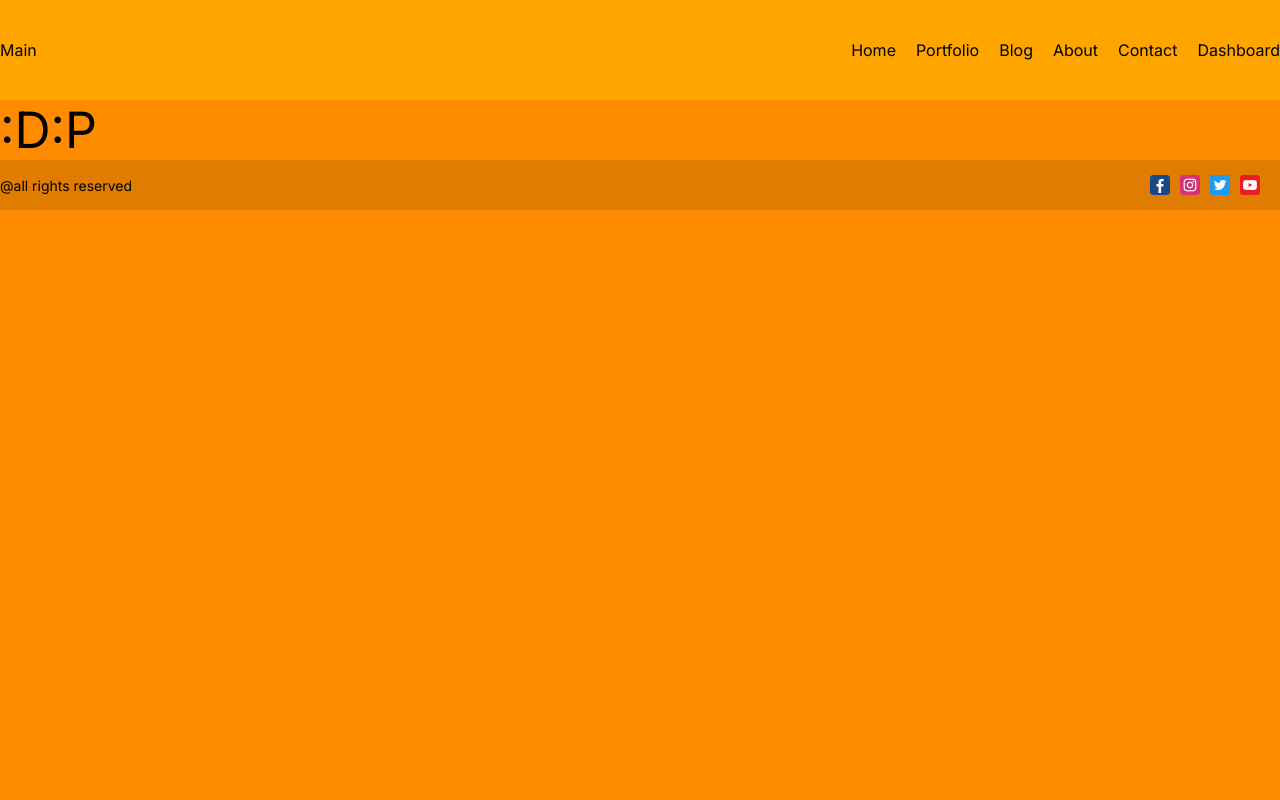
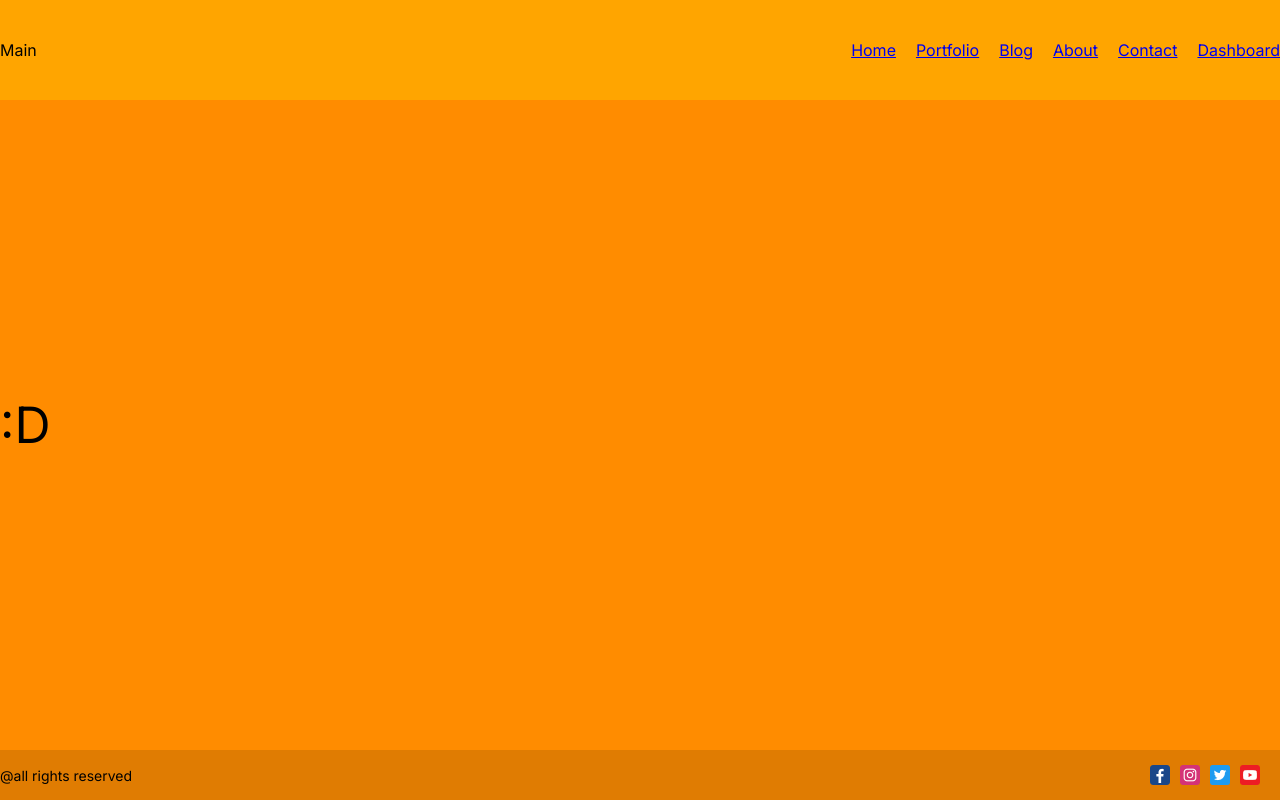
Before and after one commit to RyuKam1/next-app, a Next.js app: page / in a window 1280 px wide. Built offline with nearby package versions, Linux system fonts and the light colour scheme.

Commit message:
Added Routing

```diff
--- a/src/app/globals.css
+++ b/src/app/globals.css
@@ -10,3 +10,13 @@ body {
   overflow-x: hidden;
   background-color: darkorange;
 }
+
+.container {
+  max-width: 1366px;
+  min-height: 100vh;
+  margin: 0 auto;
+  padding: 0, 60px;
+  display: flex;
+  flex-direction: column;
+  justify-content: space-between;
+}
--- a/src/app/layout.js
+++ b/src/app/layout.js
@@ -14,9 +14,15 @@ export default function RootLayout({ children }) {
   return (
     <html lang="en">
       <body className={inter.className}>
-        <Navbar/>
-        {children}
-        <Footer/>
+
+        <div className='container'>
+
+          <Navbar/>
+          {children}
+          <Footer/>
+
+        </div>
+
         </body>
     </html>
   )
--- a/src/app/page.jsx
+++ b/src/app/page.jsx
@@ -4,7 +4,6 @@ export default function Home() {
   return (
     <main className={styles.main}>
       <span className={styles.mySpan}>:D</span>
-      <span className={styles.mySpan}>:P</span>
     </main>
   )
 }
--- a/src/components/navbar/Navbar.jsx
+++ b/src/components/navbar/Navbar.jsx
@@ -1,31 +1,38 @@
 import React from 'react'
 import styles from "./navbar.module.css"
+import Link  from 'next/link'
 
 function Navbar() {
     const links = [
         {
             id: 1,
-            title: "Home"
+            title: "Home",
+            url: '/'
         },
         {
             id: 2,
-            title: "Portfolio"
+            title: "Portfolio",
+            url: '/portfolio'
         },
         {
             id: 3,
-            title: "Blog"
+            title: "Blog",
+            url: '/blog'
         },
         {
             id: 4,
-            title: "About"
+            title: "About",
+            url: '/about'
         },
         {
             id: 5,
-            title: "Contact"
+            title: "Contact",
+            url: '/contact'
         },
         {
             id: 6,
-            title: "Dashboard"
+            title: "Dashboard",
+            url: '/dashboard'
         },
     ]
   return (
@@ -33,7 +40,7 @@ function Navbar() {
         <div>Main</div>
 
         <div className={styles.links}>
-            {links.map(link => (<div>{link.title}</div>))}
+            {links.map(link => (<Link href={link.url}>{link.title}</Link>))}
         </div>
     </div>
   )
```
Also changed, not shown: src/app/about/page.jsx (added, +9 -0 lines), src/app/blog/[id]/page.jsx (added, +9 -0 lines), src/app/blog/page.jsx (added, +9 -0 lines), src/app/contact/page.jsx (added, +9 -0 lines), src/app/dashboard/page.jsx (added, +9 -0 lines), src/app/portfolio/page.jsx (added, +9 -0 lines).
